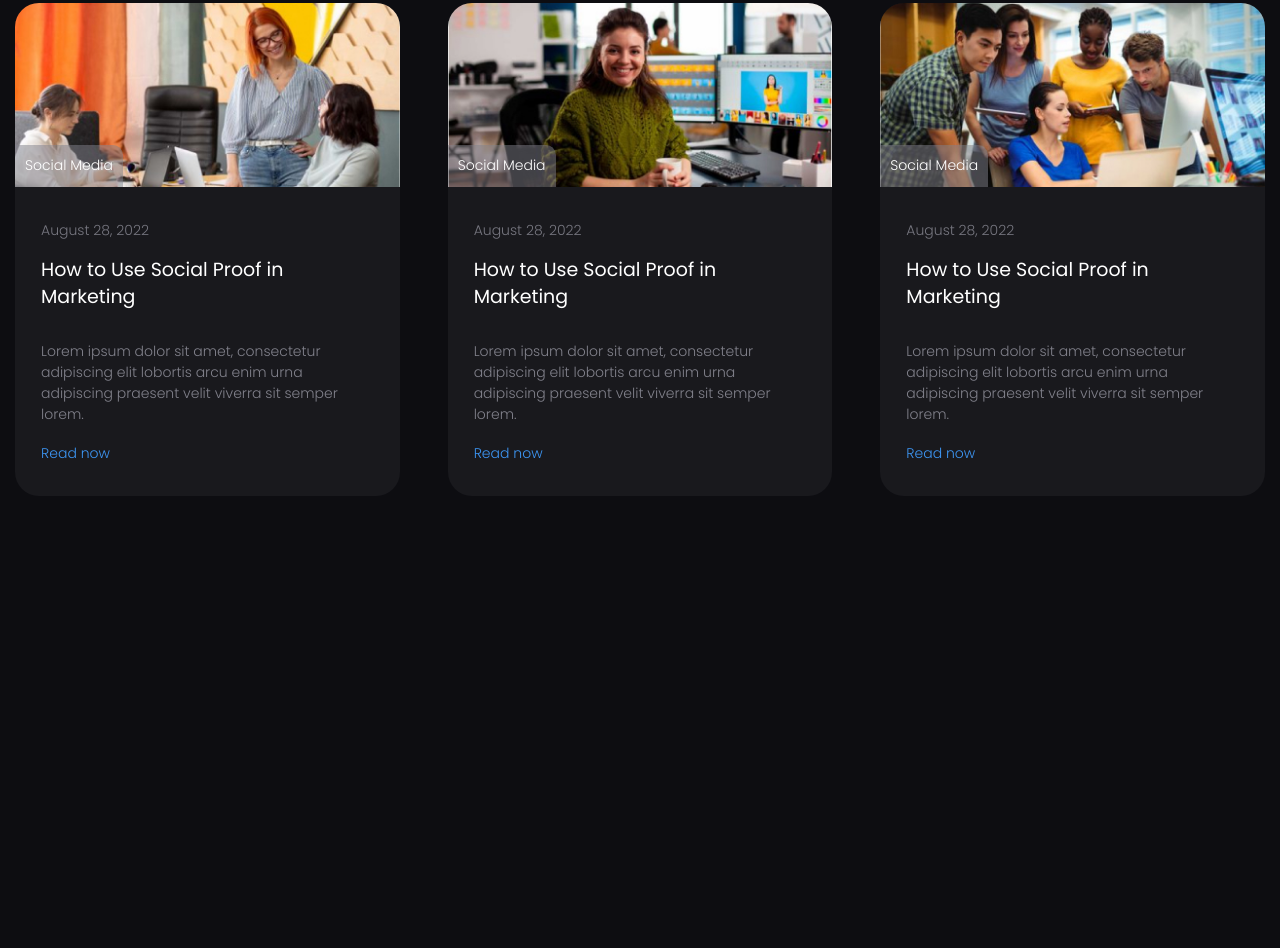
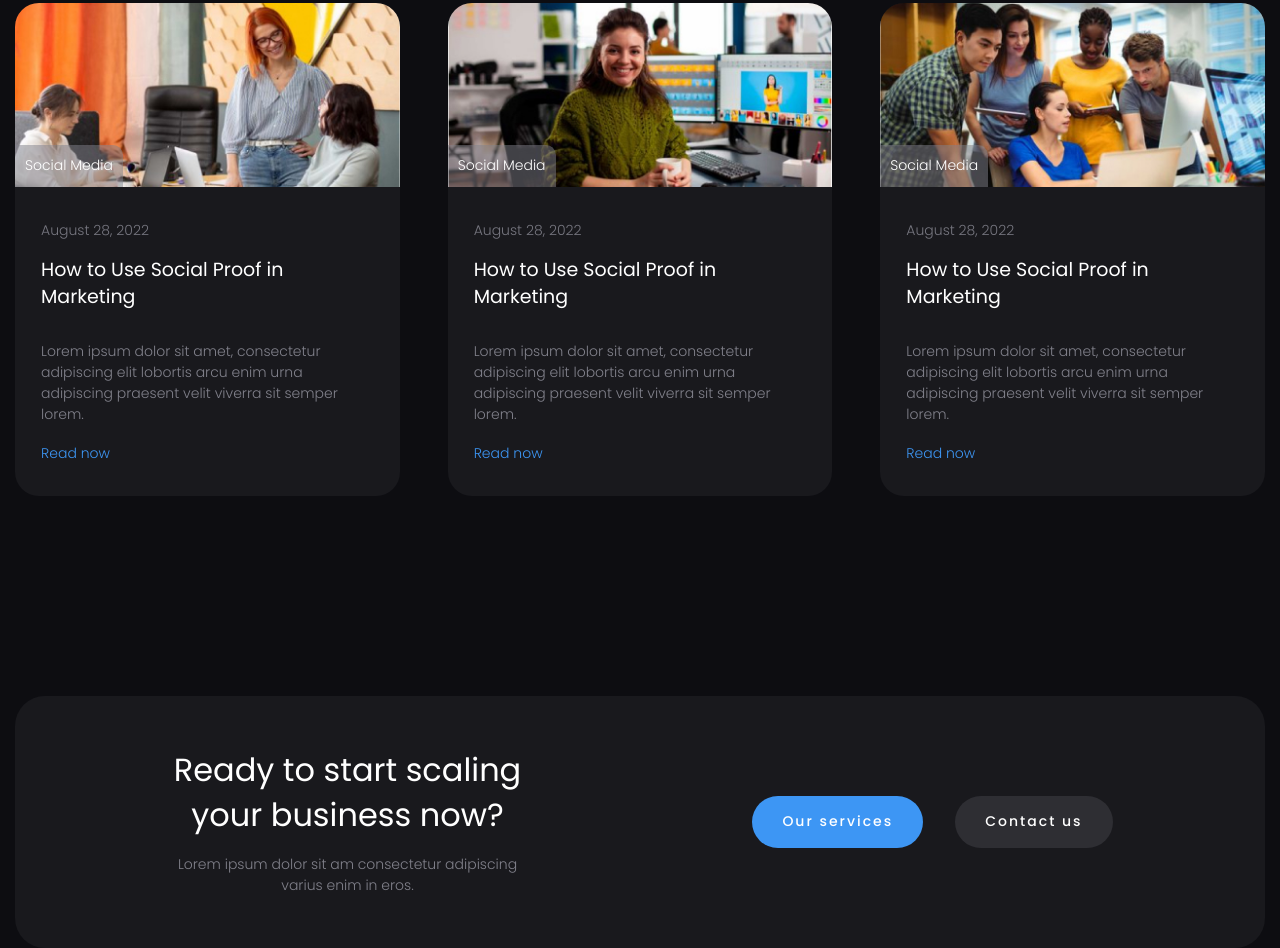
Before and after one commit to programer1983/growfy-layaut, a plain HTML site: page index.html in a window 1280 px wide. Shown: the part 5442-6390 px from the top of the page. Before the commit the page ends 6038 px from the top, so only its background shows below. Drawn offline with Linux system fonts and the light colour scheme; files whose address does not match are found by name.

Commit message:
create start block

```diff
--- a/css/style.css
+++ b/css/style.css
@@ -15,7 +15,7 @@ body {
     overflow: clip;
 }
 
-[class*="__container"]{
+[class*="__container"] {
     max-width: 1310px;
     margin: 0 auto;
     padding: 0px 15px;
@@ -75,6 +75,8 @@ body {
 
 .page__blog {}
 
+.page__start {}
+
 /* ==== HEADER ==================================================================== */
 
 .header {
@@ -100,6 +102,7 @@ body {
 }
 
 .menu {}
+
 .menu__icon {}
 
 .icon__menu {
@@ -171,6 +174,7 @@ body {
 }
 
 @media (max-width: 991.98px) {
+
     .header__container,
     .menu__list {
         column-gap: 25px;
@@ -186,6 +190,7 @@ body {
 }
 
 @media (max-width: 767.98px) {
+
     .header__container,
     .menu__list {
         column-gap: 15px;
@@ -356,7 +361,7 @@ body {
     position: relative;
 }
 
-.header-main__title:not(:last-child){
+.header-main__title:not(:last-child) {
     margin-bottom: 28px;
 }
 
@@ -366,7 +371,7 @@ body {
     line-height: 1.5;
 }
 
-.header-main__text:not(:last-child){
+.header-main__text:not(:last-child) {
     margin-bottom: 33px;
 }
 
@@ -399,13 +404,9 @@ body {
     row-gap: 15px;
 }
 
-.header-main__button {
+.header-main__button {}
 
-}
-
-.header-main__list {
-
-}
+.header-main__list {}
 
 .header-main__list li {
     position: relative;
@@ -486,6 +487,7 @@ body {
         padding-top: 120px;
         padding-bottom: 60px;
     }
+
     .header-main__title {
         font-size: 44px;
     }
@@ -509,11 +511,11 @@ body {
         font-size: 32px;
     }
 
-    .header-main__title:not(:last-child){
+    .header-main__title:not(:last-child) {
         margin-bottom: 15px;
     }
 
-    .header-main__text:not(:last-child){
+    .header-main__text:not(:last-child) {
         margin-bottom: 15px;
     }
 
@@ -583,6 +585,7 @@ body {
         padding-top: 50px;
         padding-bottom: 50px;
     }
+
     .clients__title {
         margin-bottom: 30px;
     }
@@ -594,6 +597,7 @@ body {
         padding-top: 30px;
         padding-bottom: 30px;
     }
+
     .clients__title {
         margin-bottom: 20px;
     }
@@ -671,6 +675,7 @@ body {
     .services__container {
         flex-direction: column;
     }
+
     .services__header .header-main__title,
     .services__header .header-main__text {
         max-width: none;
@@ -697,6 +702,7 @@ body {
     .services__items {
         flex-direction: column;
     }
+
     .services__column:first-child {
         padding-top: 0px;
     }
@@ -736,7 +742,8 @@ body {
     height: 122px;
     position: absolute;
     left: -34px;
-    bottom: -10px;;
+    bottom: -10px;
+    ;
     z-index: -1;
 }
 
@@ -779,6 +786,7 @@ body {
         padding-top: 30px;
         padding-bottom: 30px;
     }
+
     .why__container {
         flex-direction: column-reverse;
     }
@@ -844,12 +852,15 @@ body {
         padding-top: 50px;
         padding-bottom: 50px;
     }
+
     .advantages__container {
         flex-direction: column;
     }
+
     .advantages__items {
         padding-right: 0;
     }
+
     .advantages__image {
         align-self: center;
     }
@@ -937,7 +948,7 @@ body {
     color: #FFFFFF;
 }
 
-.user-testimonial__title:not(:last-child){
+.user-testimonial__title:not(:last-child) {
     margin-bottom: 7px;
 }
 
@@ -973,6 +984,7 @@ body {
         padding-top: 50px;
         padding-bottom: 50px;
     }
+
     .testimonials__header {
         margin-bottom: 40px;
     }
@@ -995,7 +1007,7 @@ body {
 
 .blog {
     padding-top: 100px;
-    padding-bottom: 100px;
+    padding-bottom: 200px;
 }
 
 .blog__container {}
@@ -1011,9 +1023,7 @@ body {
 }
 
 
-.blog__item {
-
-}
+.blog__item {}
 
 .item-blog {
     background: rgba(129, 129, 139, 0.1);
@@ -1105,6 +1115,7 @@ body {
     .blog__items {
         gap: 20px;
     }
+
     .item-blog__body {
         padding: 25px 15px;
     }
@@ -1114,8 +1125,9 @@ body {
 @media (max-width: 991.98px) {
     .blog {
         padding-top: 50px;
-        padding-bottom: 50px;
+        padding-bottom: 100px;
     }
+
     .blog__header {
         margin-bottom: 44px;
     }
@@ -1124,12 +1136,84 @@ body {
 @media (max-width: 767.98px) {
     .blog {
         padding-top: 30px;
-        padding-bottom: 30px;
+        padding-bottom: 50px;
     }
+
     .blog__items {
         grid-template-columns: auto;
     }
+
     .blog__header {
         margin-bottom: 25px;
     }
 }
+
+
+
+/* ==== START  ======================================================================= */
+
+.start {}
+
+.start__container {
+
+}
+
+.start__body {
+    background: rgba(129, 129, 139, 0.1);
+    border-radius: 30px;
+    display: flex;
+    align-items: center;
+    padding: 52px 40px;
+}
+
+.start__column {
+    flex: 0 1 50%;
+    text-align: center;
+}
+
+.start__title {
+    font-size: 32px;
+    line-height: 1.4;
+    color: #FFFFFF;
+    font-weight: 400;
+}
+
+.start__title:not(:last-child){
+    margin-bottom: 16px;
+}
+
+.start__text {
+   max-width: 340px;
+   display: inline-block;
+}
+
+.start__actions {
+    display: flex;
+    column-gap: 32px;
+    row-gap: 20px;
+    justify-content: center;
+}
+
+.start__button {
+
+}
+
+@media (max-width: 991.98px) {
+   .start__body {
+     align-items: stretch;
+     flex-direction: column;
+     row-gap: 30px;
+   }
+}
+
+@media (max-width: 767.98px) {
+    .start__title {
+        font-size: 24px;
+    }
+}
+
+@media (max-width: 479.98px) {
+    .start__actions {
+        flex-direction: column;
+    }
+}
--- a/index.html
+++ b/index.html
@@ -346,6 +346,24 @@
                     </div>
                 </div>
             </section>
+            <section class="page__start start">
+                <div class="start__container">
+                    <div class="start__body">
+                        <div class="start__column">
+                            <h2 class="start__title">Ready to start scaling <br /> your business now?</h2>
+                             <div class="start__text text">
+                                <p>Lorem ipsum dolor sit am consectetur adipiscing varius enim in eros.</p>
+                             </div>
+                        </div>
+                        <div class="start__column">
+                            <div class="start__actions">
+                                <a href="" class="start__button button">Our services</a>
+                                <a href="" class="start__button button button_dark">Contact us</a>
+                            </div>
+                        </div>
+                    </div>
+                </div>
+            </section>
         </main>
         <footer class="footer"></footer>
     </div>
```
Lines whose indentation alone changed are shown as unchanged.
